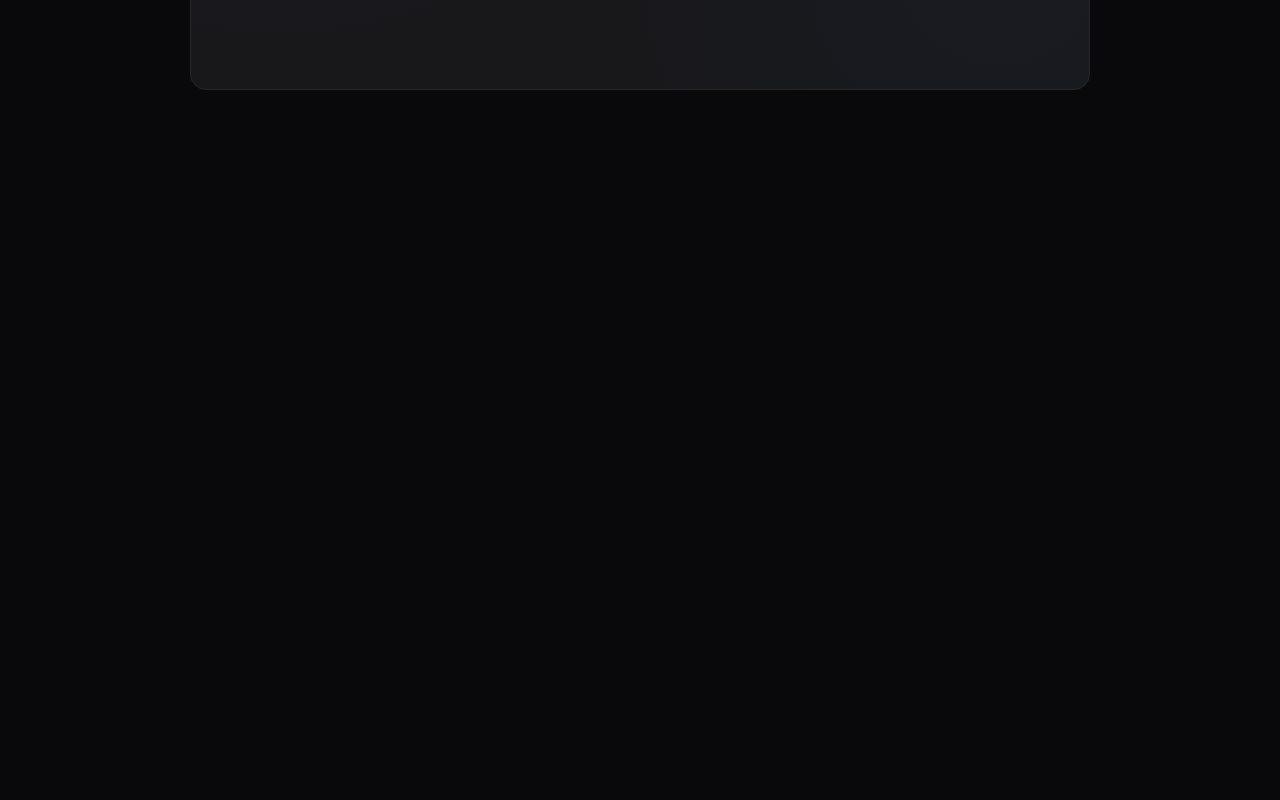
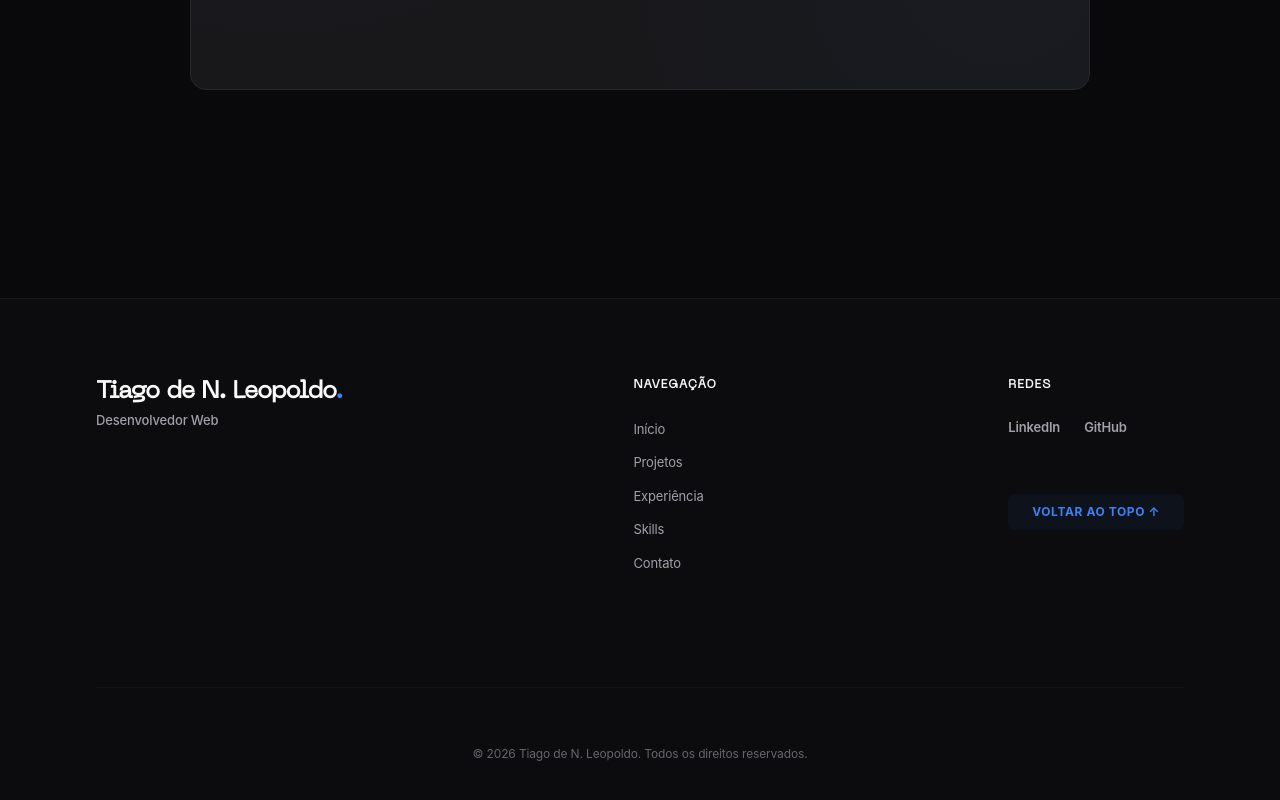
Before and after one commit to TiagoLeopoldo/react-ts-new-portfolio, a React (Vite) app: page / in a window 1280 px wide. Shown: the part 4002-4802 px from the top of the page. Before the commit the page ends 4172 px from the top, so only its background shows below. Built offline with nearby package versions, Linux system fonts and the light colour scheme.

Commit message:
feat: implementar footer section

```diff
--- /dev/null
+++ b/src/components/organisms/Footer/Footer.css
@@ -0,0 +1,147 @@
+.footer {
+  background-color: #0c0c0e; /* Tom mais escuro para fechamento */
+  padding: 80px 0 120px 0; /* Espaçamento generoso e Safe Area inferior */
+  border-top: 1px solid rgba(255, 255, 255, 0.05);
+  margin-top: var(--space-12);
+}
+
+.footer-container {
+  max-width: 1200px;
+  margin: 0 auto;
+  padding: 0 var(--space-6);
+}
+
+.footer-content {
+  display: flex;
+  flex-direction: column;
+  gap: var(--space-10);
+}
+
+@media (min-width: 1024px) {
+  .footer-content {
+    flex-direction: row;
+    justify-content: space-between;
+    align-items: flex-start;
+  }
+}
+
+.footer-brand {
+  max-width: 300px;
+}
+
+.footer-logo {
+  font-family: var(--font-title);
+  font-size: var(--text-2xl);
+  font-weight: 800;
+  color: var(--primary);
+  margin-bottom: var(--space-1);
+  letter-spacing: -0.04em;
+}
+
+.footer-logo span {
+  color: var(--accent);
+}
+
+.footer-job {
+  font-size: var(--text-sm);
+  color: var(--secondary);
+  font-weight: 500;
+}
+
+.footer-title {
+  font-size: var(--text-xs);
+  text-transform: uppercase;
+  letter-spacing: 0.1em;
+  color: var(--primary);
+  margin-bottom: var(--space-4);
+  font-weight: 800;
+}
+
+.footer-links {
+  list-style: none;
+  display: flex;
+  flex-direction: column;
+  gap: var(--space-2);
+}
+
+.footer-links a {
+  font-size: var(--text-sm);
+  color: var(--secondary);
+  text-decoration: none;
+  transition: all var(--transition-fast);
+}
+
+.footer-links a:hover {
+  color: var(--accent);
+  padding-left: 4px;
+}
+
+.footer-social-links {
+  display: flex;
+  gap: var(--space-4);
+  margin-bottom: var(--space-6);
+}
+
+.footer-social-links a {
+  font-size: var(--text-sm);
+  color: var(--secondary);
+  font-weight: 600;
+  text-decoration: none;
+  transition: color var(--transition-fast);
+}
+
+.footer-social-links a:hover {
+  color: var(--accent);
+}
+
+.back-to-top {
+  display: inline-block;
+  font-size: var(--text-xs);
+  font-weight: 700;
+  color: var(--accent);
+  text-decoration: none;
+  text-transform: uppercase;
+  letter-spacing: 0.05em;
+  padding: var(--space-2) var(--space-4);
+  background-color: rgba(59, 130, 246, 0.05);
+  border-radius: var(--radius-sm);
+  transition: all var(--transition-base);
+}
+
+.back-to-top:hover {
+  background-color: var(--accent);
+  color: white !important;
+  transform: translateY(-4px);
+  box-shadow: 0 10px 20px rgba(59, 130, 246, 0.2);
+}
+
+.footer-bottom {
+  margin-top: var(--space-10);
+  padding-top: var(--space-6);
+  border-top: 1px solid rgba(255, 255, 255, 0.03);
+  text-align: center;
+}
+
+.copyright {
+  font-size: var(--text-xs);
+  color: var(--secondary);
+  opacity: 0.6;
+}
+
+@media (max-width: 768px) {
+  .footer {
+    padding: 60px 0 100px 0;
+    text-align: center;
+  }
+
+  .footer-brand, .footer-nav, .footer-social {
+    display: flex;
+    flex-direction: column;
+    align-items: center;
+    max-width: 100%;
+  }
+
+  .footer-social-links {
+    justify-content: center;
+  }
+}
--- /dev/null
+++ b/src/components/organisms/Footer/Footer.tsx
@@ -0,0 +1,68 @@
+import { useState, useEffect } from "react";
+import { getProfileInfo } from "../../../services/profileInfoServices";
+import type { ProfileInfo } from "../../../types/serviceTypes";
+import "./Footer.css";
+
+const Footer = () => {
+  const [profileInfo, setProfileInfo] = useState<ProfileInfo | null>(null);
+
+  useEffect(() => {
+    const fetchProfileInfo = async () => {
+      try {
+        const data = await getProfileInfo();
+        setProfileInfo(data);
+      } catch (error) {
+        console.error("Erro ao carregar informações no footer", error);
+      }
+    };
+    fetchProfileInfo();
+  }, []);
+
+  const currentYear = new Date().getFullYear();
+
+  return (
+    <footer className="footer shadow-premium">
+      <div className="footer-container">
+        <div className="footer-content">
+
+          <div className="footer-brand">
+            <h2 className="footer-logo">
+              {profileInfo?.name || "Tiago Leopoldo"}<span>.</span>
+            </h2>
+            <p className="footer-job">{profileInfo?.job || "Desenvolvedor Fullstack"}</p>
+          </div>
+
+          <div className="footer-nav">
+            <h3 className="footer-title">Navegação</h3>
+            <ul className="footer-links">
+              <li><a href="#hero">Início</a></li>
+              <li><a href="#projects">Projetos</a></li>
+              <li><a href="#experience">Experiência</a></li>
+              <li><a href="#skills">Skills</a></li>
+              <li><a href="#contact">Contato</a></li>
+            </ul>
+          </div>
+
+          <div className="footer-social">
+            <h3 className="footer-title">Redes</h3>
+            <div className="footer-social-links">
+              <a href={profileInfo?.linkedin || "#"} target="_blank" rel="noopener noreferrer">LinkedIn</a>
+              <a href={profileInfo?.github || "#"} target="_blank" rel="noopener noreferrer">GitHub</a>
+            </div>
+            <a href="#hero" className="back-to-top">
+              Voltar ao topo ↑
+            </a>
+          </div>
+        </div>
+
+        <div className="footer-bottom">
+          <p className="copyright">
+            © {currentYear} {profileInfo?.name || "Tiago Leopoldo"}. Todos os direitos reservados.
+          </p>
+        </div>
+      </div>
+    </footer>
+  );
+};
+
+export default Footer;
--- a/src/layout/LayoutHome.tsx
+++ b/src/layout/LayoutHome.tsx
@@ -1,12 +1,14 @@
 import "./LayoutHome.css";
 import Header from "../components/organisms/Header/Header";
 import Main from "../main/Main";
+import Footer from "../components/organisms/Footer/Footer";
 
 const LayoutHome = () => {
   return (
     <>
       <Header/>
       <Main/>
+      <Footer/>
     </>
   )
 }
```
